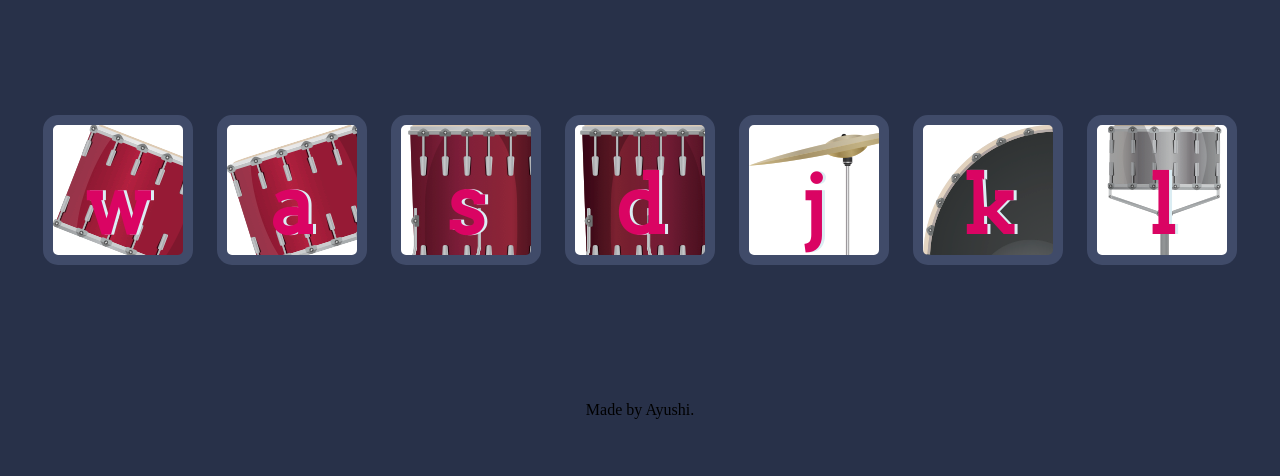
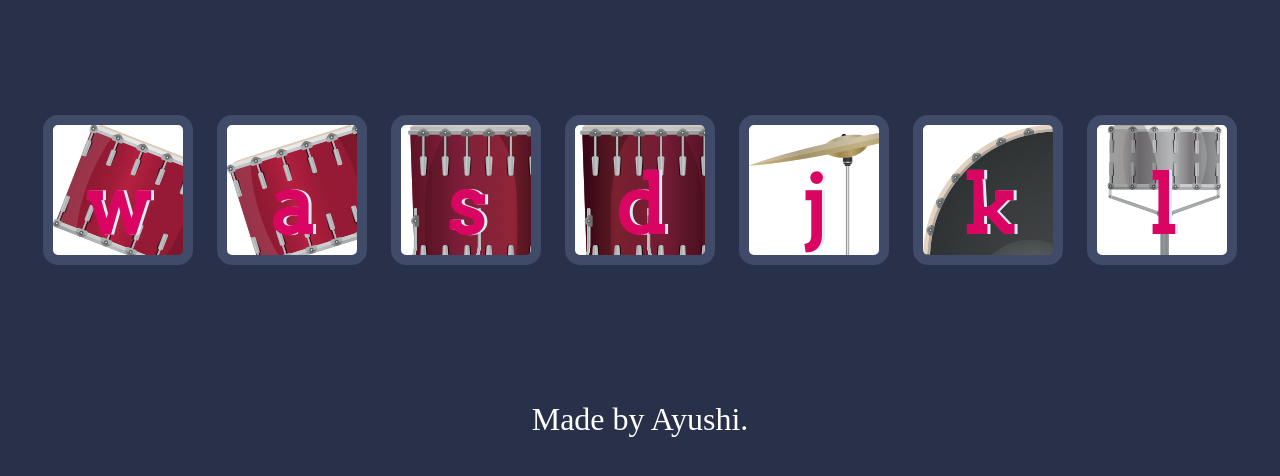
Before and after one commit to ayushi317/DrumKit, a plain HTML site: page index.html in a window 1280 px wide. Shown: the part 174-650 px from the top of the page. Drawn offline with Linux system fonts and the light colour scheme.

Commit message:
Update styles.css

```diff
--- a/styles.css
+++ b/styles.css
@@ -73,3 +73,10 @@ h1 {
     margin: 10px;
     background-color: white;
 }
+
+footer{
+    text-align: center;
+    color: white;
+    font-size:2rem;
+
+}
```
